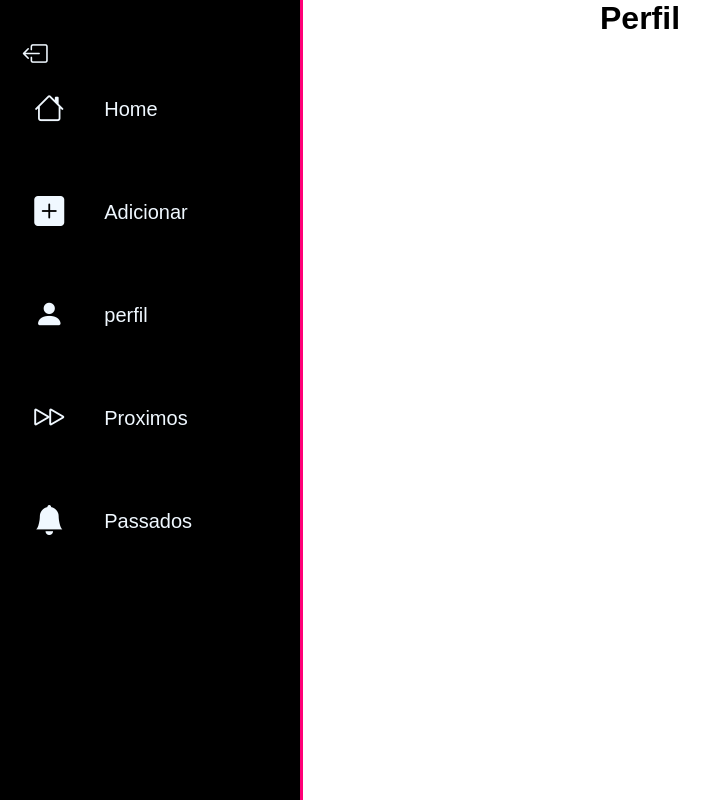
After one commit to MarcosBritoSAR/TrabaloFinal_php, a PHP site: page /page_home/perfil.php in a window 1280 px wide. The commit adds this page. Shown: the whole page, without its empty margins (0-718 px from the left). Run offline with PHP 8.4, Linux system fonts and the light colour scheme.

Commit message:
Pagina inicial quase finalizada

```diff
--- a/conexao.php
+++ b/conexao.php
@@ -44,7 +44,7 @@ where login = '$user'
     return $arrayReturn;
 }
 
-//Função somente para testes. inutil
+
 function busca($user){
 
     global $conexao;
@@ -64,7 +64,7 @@ where login = '$user'
 
     return $arrayReturn;
 }
-//------------------------------
+
 
 
 
--- a/index.php
+++ b/index.php
@@ -4,7 +4,7 @@
 
     if(isset($_SESSION["login"])){
         if($_SESSION["login"] == true){
-            include "template_home.php";
+            include "page_home/home.php";
         }else{
             include "template_login.php";
         }
--- /dev/null
+++ b/page_home/perfil.php
@@ -0,0 +1,66 @@
+<!DOCTYPE html>
+<html lang="pt-BR">
+
+<head>
+    <meta charset="UTF-8">
+    <meta name="viewport" content="width=device-width, initial-scale=1.0">
+    <title>Document</title>
+
+    <link rel="stylesheet" href="style.css">
+    <link rel="stylesheet" href="https://cdn.jsdelivr.net/npm/bootstrap-icons@1.10.5/font/bootstrap-icons.css">
+</head>
+
+<body>
+
+    <nav class="menu-lateral">
+
+            <a href="../destroiLogin.php">
+                <div class="deslogar">
+                    <i class="bi bi-box-arrow-left"></i>
+                </div>
+            </a>
+
+            <ul>
+                <li class="item-menu">
+                    <a href="home.php">
+                        <span class="icon"><i class="bi bi-house"></i></span>
+                        <span class="txt-link">Home</span>
+                    </a>
+                </li>
+
+                <li class="item-menu">
+                    <a href="adicionar.php">
+                        <span class="icon"><i class="bi bi-plus-square-fill"></i></span>
+                        <span class="txt-link">Adicionar</span>
+                    </a>
+                </li>
+
+                <li class="item-menu">
+                    <a href="perfil.php">
+                        <span class="icon"><i class="bi bi-person-fill"></i></span>
+                        <span class="txt-link">perfil</span>
+                    </a>
+                </li>
+
+                <li class="item-menu">
+                    <a href="proximos.php">
+                        <span class="icon"><i class="bi bi-fast-forward"></i></span>
+                        <span class="txt-link">Proximos</span>
+                    </a>
+                </li>
+
+                <li class="item-menu">
+                    <a href="passados.php">
+                        <span class="icon"><i class="bi bi-bell-fill"></i></span>
+                        <span class="txt-link">Passados</span>
+                    </a>
+                </li>
+
+            </ul>
+
+        </nav>
+
+        <h1 style="text-align: center">Perfil</h1>
+</body>
+
+</html>
--- /dev/null
+++ b/page_home/style.css
@@ -0,0 +1,77 @@
+* {
+    margin: 0;
+    padding: 0;
+    box-sizing: border-box;
+    font-family: 'Outifit', sans-serif;
+}
+
+body {
+    height: 100vh;
+}
+
+nav.menu-lateral {
+    width: 80px;
+    height: 100%;
+    background-color: rgb(0, 0, 0);
+    padding: 40px 0 40px 1%;
+    box-shadow: 3px 0 0 #FF0077;
+    position: fixed;
+    top: 0;
+    left: 0;
+
+    overflow: hidden;
+    transition: .2s;
+}
+
+nav.menu-lateral:hover{
+    width: 300px;
+}
+
+
+ul {
+    height: 100%;
+    list-style-type: none;
+    /* Tira os pontin*/
+}
+
+ul li.item-menu {
+    transition: .2s;
+    /*Cria um atraso na peseudo classe hover*/
+}
+
+ul li.item-menu:hover {
+    background: #FF0077;
+}
+
+
+ul li.item-menu a {
+    color: aliceblue;
+    text-decoration: none;
+    /*tira as listras*/
+    font-size: 20px;
+    padding: 20px 4%;
+    display: flex;
+    margin-bottom: 20px;
+    line-height: 40px;
+}
+
+
+ul li.item-menu a .txt-link {
+    margin-left: 40px;
+}
+
+ul li.item-menu a .icon>i {
+    font-size: 30px;
+    margin-left: 10px;
+}
+
+.deslogar{
+    width: 100%;
+    padding-left: 10px;
+}
+
+.deslogar > i{
+   color: aliceblue;
+   font-size: 25px;
+   cursor: pointer;
+}
--- a/template_login.php
+++ b/template_login.php
@@ -31,7 +31,7 @@
     <?php
 
     if (isset($_COOKIE['user'])) {
-        header("Location: template_home.php");
+        header("Location: page_home/home.php");
         exit();
     } else {
 
@@ -47,7 +47,7 @@
 
             if (($user == $_GET['usuario']) && ($senha == $_GET['senha'])) {
                 setcookie('user',$user,time()+3600);
-                header("Location: template_home.php");
+                header("Location: page_home/home.php");
                 exit();
             } else {
                 echo "Usuário e Senha Inválidos" . "<br/>";
```
Also changed, not shown: page_home/adicionar.php (added, +66 -0 lines), page_home/home.php (added, +105 -0 lines), page_home/passados.php (added, +66 -0 lines), page_home/proximos.php (added, +66 -0 lines), template_home.php (deleted, +0 -51 lines).
